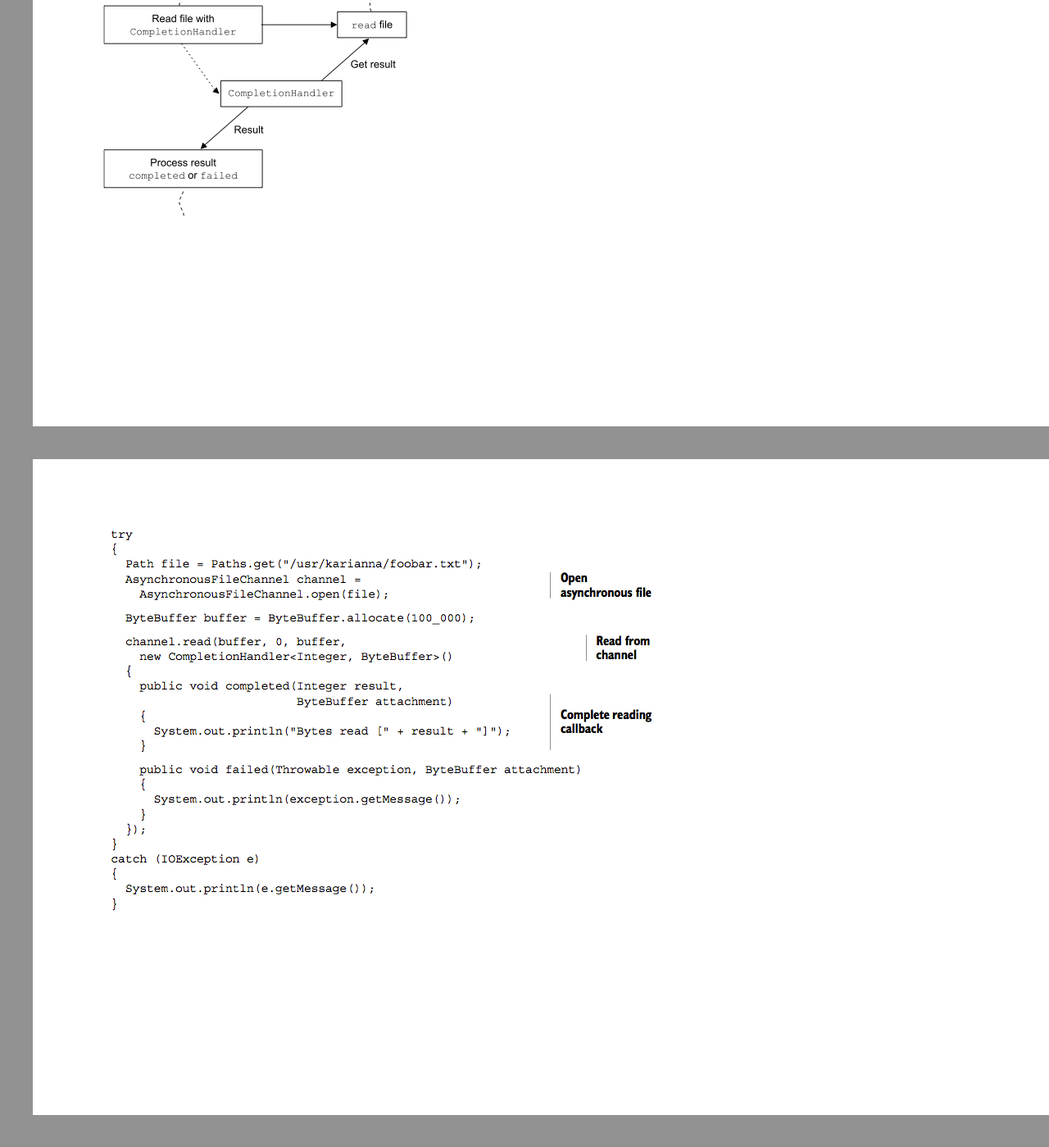
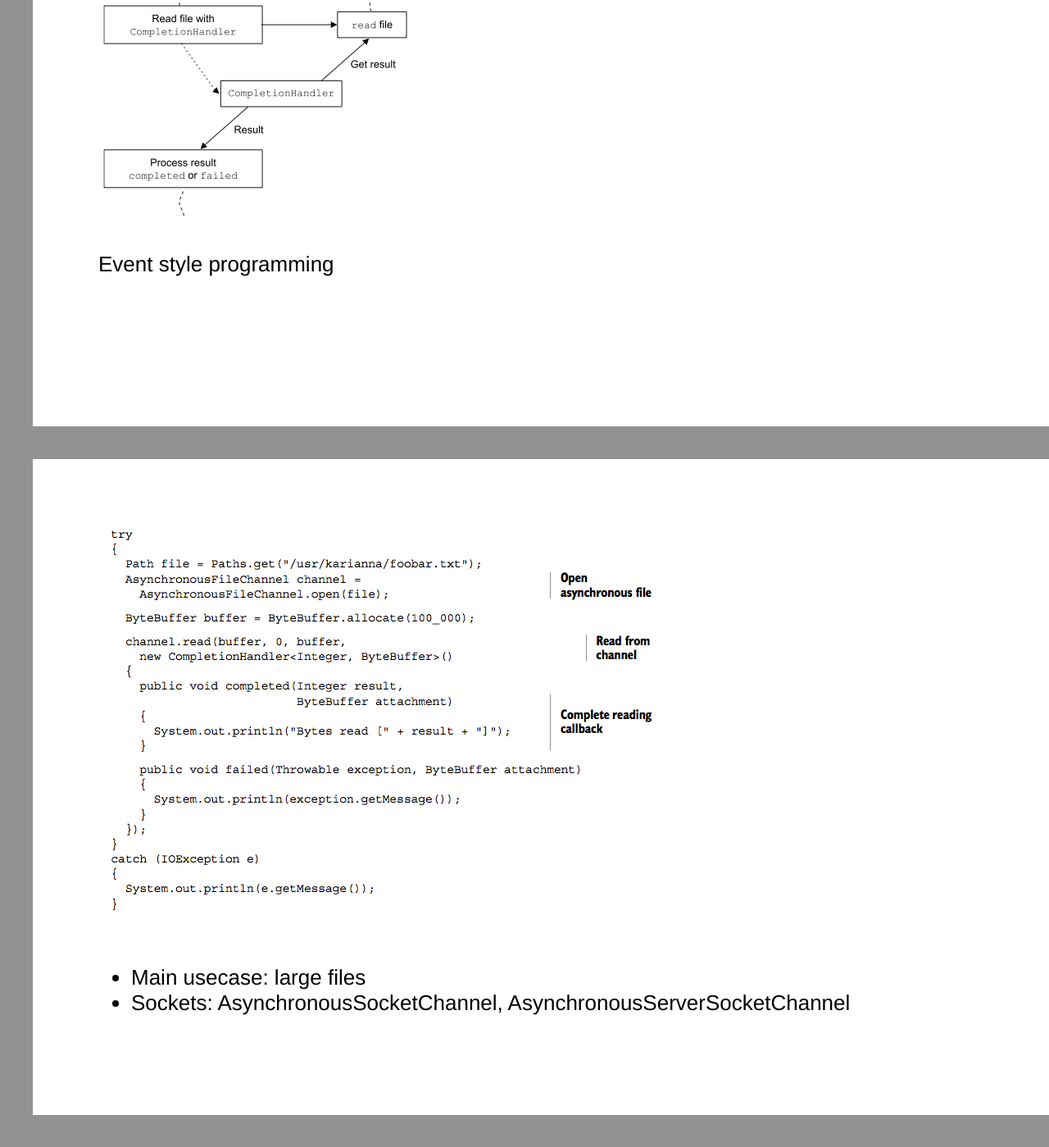
Before and after one commit to bharath12345/bharath12345.github.io, a Jekyll site: the page pages/slides/java7.html, which Jekyll copies as it is, in a window 1280 px wide and 1400 px high, scrolled down 5360 px. Shown: the whole window at 82% size. Built offline with Jekyll 4.4.1, drawn with Linux system fonts in a browser that asks for light colours; Markdown is read by kramdown in place of the engine named in the settings; some of the changed text lies outside the part shown.

Commit message:
file io completed

```diff
--- a/lib/stack/stack.css
+++ b/lib/stack/stack.css
@@ -39,6 +39,10 @@ a:not(:hover) {
   color: #969696;
 }
 
+.black {
+  color: #000000;
+}
+
 @media
 screen and (max-device-width: 1024px) {
   body {
@@ -54,10 +58,10 @@ screen and (max-device-width: 1024px) {
   }
 }
 
-li.first {
+.first {
     font-size: 40px;
 }
 
-li.second {
+.second {
     font-size: 26px;
 }
--- a/pages/slides/java7.html
+++ b/pages/slides/java7.html
@@ -75,7 +75,7 @@
     <img src="../../images/java7/file.png">
     <img src="../../images/java7/file2.png">
     <p>
-        <ul class="grey">
+        <ul class="black">
             <li class="second">DirectoryStream Interface: try (DirectoryStream&#60;Path&#62; stream = Files.newDirectoryStream(dir))</li>
             <li class="second">FileVisitor Interface: SimpleFileVisitor</li>
         </ul>
@@ -84,14 +84,21 @@
 
 <section style="background: #ffffff">
     <img src="../../images/java7/futures-file.png">
+    <p class="black second">Use the Future objects isDone() method
 </section>
 
 <section style="background: #ffffff">
     <img src="../../images/java7/callback-file.png">
+    <p class="black second">Event style programming
 </section>
 
 <section style="background: #ffffff">
     <img src="../../images/java7/callback-example.png">
+    <p>
+        <ul>
+            <li class="black second">Main usecase: large files</li>
+            <li class="black second">Sockets: AsynchronousSocketChannel, AsynchronousServerSocketChannel</li>
+        </ul>
 </section>
 
 <script src="../../lib/stack/d3.v3.min.js"></script>
```
